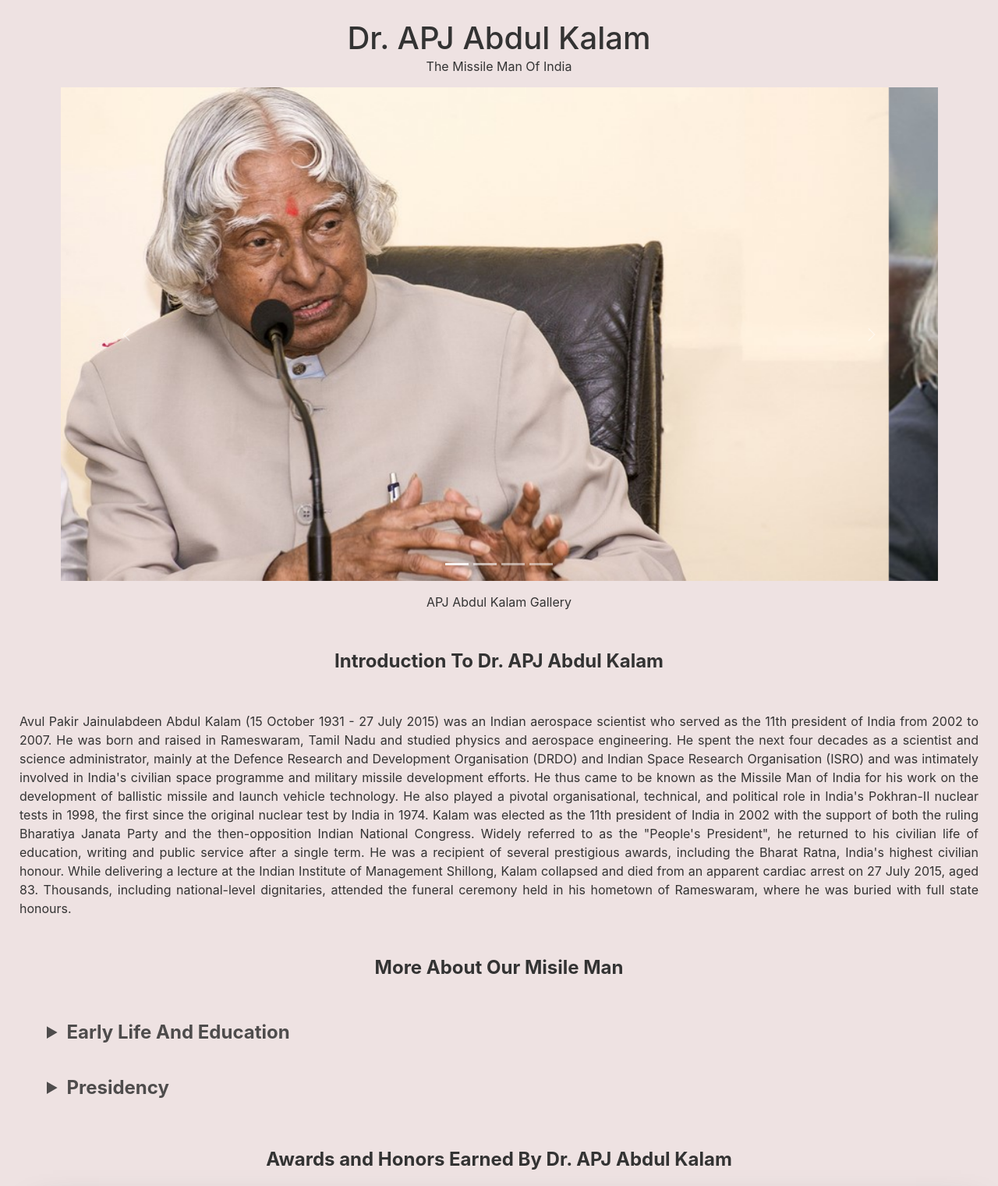
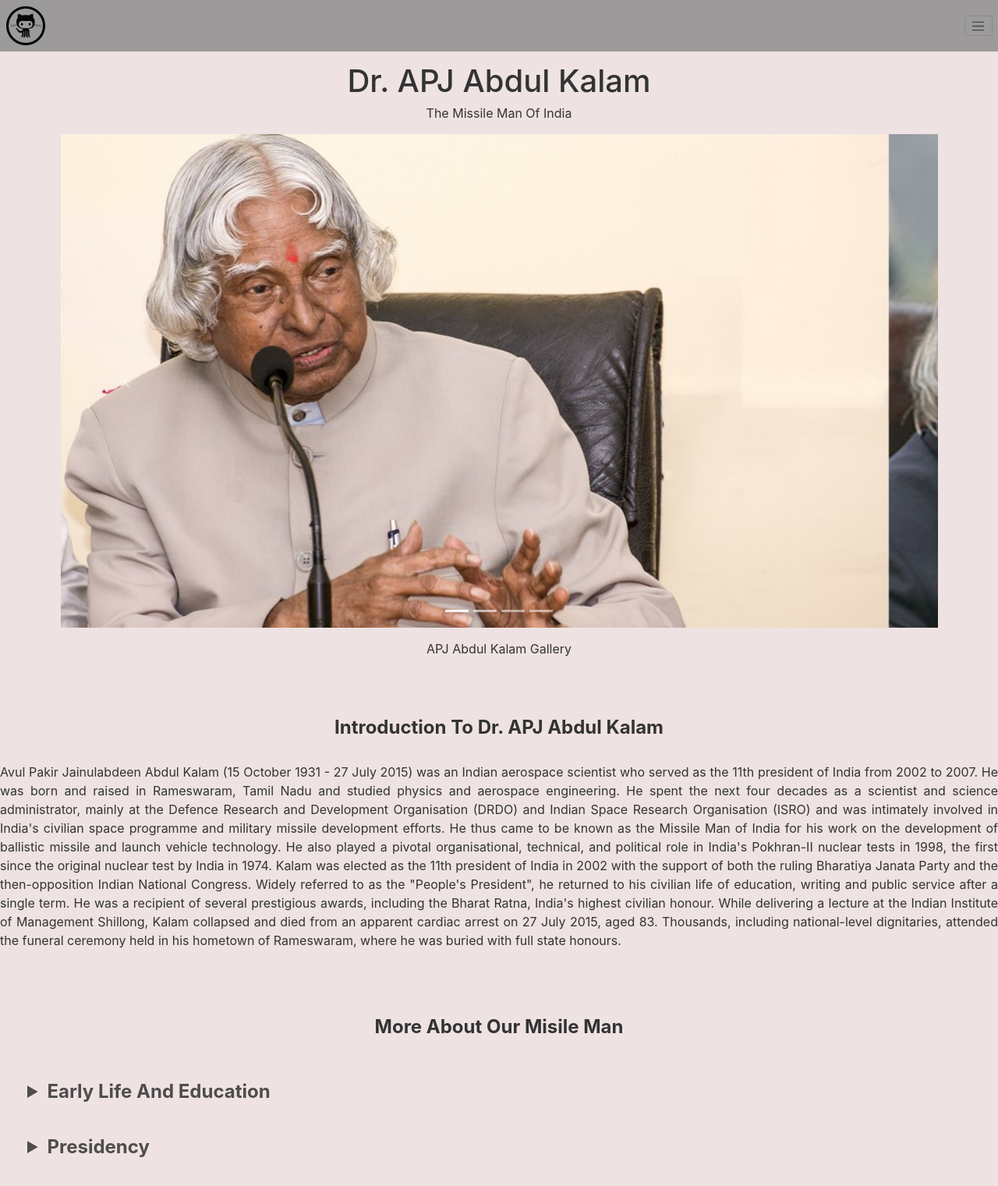
Before and after one commit to vidyesh-kumar/TributePage, a plain HTML site: page index.html in a window 1280 px wide. Shown: the top 1521 px of the page at 78% size. Drawn offline with nearby package versions, Linux system fonts and the light colour scheme.

Commit message:
Navbar Added

```diff
--- a/index.html
+++ b/index.html
@@ -16,6 +16,24 @@
 
   </head>
   <body>
+      <nav class="navbar fixed-top navbar-light">
+          <div class="container-fluid">
+              <a href="https://github.com/vidyesh-kumar" target ="_blank" class="navbar-brand">
+                  <img src="Images/favicon_resized.png" height="50" alt="Logo">
+              </a>
+              <button type="button" class="navbar-toggler" data-bs-toggle="collapse" data-bs-target="#navbarCollapse" id="target">
+                  <span class="navbar-toggler-icon"></span>
+              </button>
+              <div class="collapse navbar-collapse" id="navbarCollapse">
+                  <div class="navbar-nav">
+                      <a href="#top" class="nav-item nav-link">Home</a>
+                      <a href="#1" class="nav-item nav-link" >Introduction</a>
+                      <a href="#2" class="nav-item nav-link" >Life and Career</a>
+                      <a href="#3" class="nav-item nav-link" >Awards and Honours</a>
+                  </div>
+              </div>
+          </div>
+      </nav>
     <main id="main">
       <h1 id="title">Dr. APJ Abdul Kalam</h1>
       <p>The Missile Man Of India</p>
@@ -85,7 +103,7 @@
         </figcaption>
       </figure>
       <section id="tribute-info">
-        <h3 class="headline">Introduction To Dr. APJ Abdul Kalam</h3>
+        <h3 class="headline" id="1">Introduction To Dr. APJ Abdul Kalam</h3>
       <div id="intro">
         <p>
           Avul Pakir Jainulabdeen Abdul Kalam (15 October 1931 - 27 July 2015)
@@ -115,12 +133,12 @@
           state honours.
         </p>
       </div>
-      <h3 class="headline">
+      <h3 class="headline" id="2">
         More About Our Misile Man
       </h3>
       <div>
         <details>
-          <summary id="life" onclick="MClick('life')">Early Life And Education</summary>
+          <summary id="life" life')">Early Life And Education</summary>
           <p>Avul Pakir Jainulabdeen Abdul Kalam was born on 15 October 1931 to a Tamil Muslim family in the pilgrimage
             centre of
             Rameswaram on Pamban Island, then in the Madras Presidency and now in the State of Tamil Nadu. His father
@@ -158,7 +176,7 @@
       </div>
       <div>
         <details>
-          <summary id="Presidency" onclick="MClick('Presidency')">Presidency</summary>
+          <summary id="Presidency" Presidency')">Presidency</summary>
           <p>During his term as president, he was affectionately known as the People's President,saying that signing the
             Office of Profit Bill was the toughest decision he had taken during his tenure.Kalam was criticised for his
             inaction in deciding the fate of 20 out of the 21 mercy petitions submitted to him during his tenure.
@@ -191,7 +209,7 @@
             <cite>~ Dr A P J Abdul Kalam</cite>
         </details>
       </div>
-      <h3 class="headline">
+      <h3 class="headline" id="3">
         Awards and Honors Earned By Dr. APJ Abdul Kalam
       </h3>
       <div id="awards">
--- a/style.css
+++ b/style.css
@@ -10,10 +10,23 @@ html {
     line-height: 1.5;
     text-align: center;
     color: #333;
+    background-color: rgb(238, 226, 226);
   }
   div{
     text-align:justify;
     font-family: -apple-system, BlinkMacSystemFont,'Heebo',sans-serif;
+  }
+  nav{
+    background-color:rgba(156, 154, 154, 0.733);
+  }
+  nav:hover{
+    background-color:rgba(156, 154, 154,1);
+  }
+  .nav-link{
+    margin: 0 10px;
+  }
+  .nav-link:hover{
+    font-weight: bold;
   }
   details{
     margin: 25px;
@@ -30,7 +43,7 @@ html {
   }
   h1 {
     font-size: 4rem;
-    margin-bottom: 0;
+    margin-bottom: 5px;
   }
 
  table {
@@ -59,7 +72,15 @@ html {
     opacity: 1;
     font-weight: bold;
   }
-
+  .headline {
+    padding: 75px 0 25px 0;
+    text-align: center;
+    font-weight: bold;
+    font-size: x-large;
+  }
+  #main {
+    margin-top: 80px;
+  }
   @media (max-width: 800px) {
     h1 {
       font-size: 3.5rem;
@@ -84,6 +105,7 @@ html {
   }
   summary{
     font-size:medium;
+    text-align:left;
     margin:5px;
   }
   summary:hover{
@@ -103,11 +125,7 @@ html {
     color: #74638f;
   }
 
-  #main {
-    margin: 0px;
-    padding: 25px;
-    background: rgb(238, 226, 226);
-  }
+
 
 
   img {
@@ -138,12 +156,7 @@ html {
     }
   }
 
-  .headline {
-    margin: 50px 0;
-    text-align: center;
-    font-weight: bold;
-    font-size: x-large;
-  }
+
 
 
   blockquote {
```
Also changed, not shown: Images/favicon_resized.png (added), index.js (line endings or trailing spaces).
